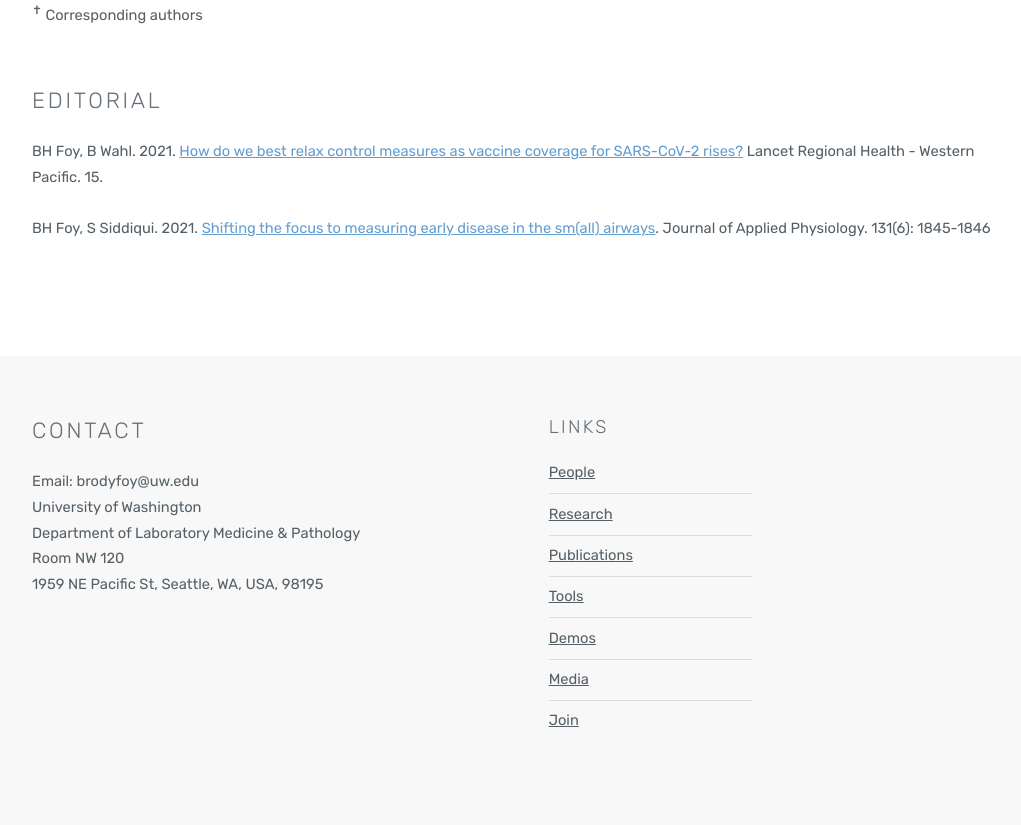
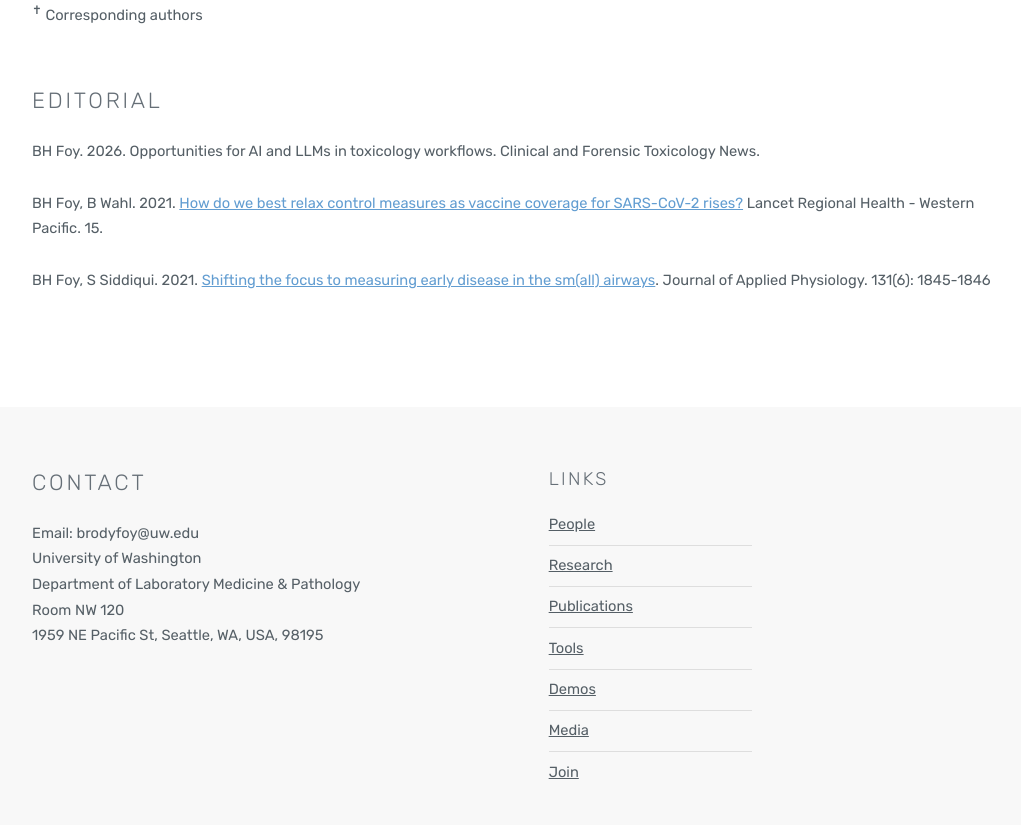
Before and after one commit to BrodyFoy/lab-website, a plain HTML site: page publications.html in a window 1280 px wide. Shown: the part 4017-4842 px from the top of the page, without its empty margins (128-1149 px from the left). Drawn offline with Linux system fonts and the light colour scheme.

Commit message:
New publication

```diff
--- a/publications.html
+++ b/publications.html
@@ -97,7 +97,8 @@
 				<br><br>
 				</p>
 				<h2>EDITORIAL</h2>
-				<p> BH Foy, B Wahl. 2021. <a href="https://www.thelancet.com/journals/lanwpc/article/PIIS2666-6065(21)00180-2/fulltext">How do we best relax control measures as vaccine coverage for SARS-CoV-2 rises?</a> Lancet Regional Health - Western Pacific. 15.
+				<p> BH Foy. 2026. Opportunities for AI and LLMs in toxicology workflows. Clinical and Forensic Toxicology News.
+					<br><br> BH Foy, B Wahl. 2021. <a href="https://www.thelancet.com/journals/lanwpc/article/PIIS2666-6065(21)00180-2/fulltext">How do we best relax control measures as vaccine coverage for SARS-CoV-2 rises?</a> Lancet Regional Health - Western Pacific. 15.
 					<br><br> BH Foy, S Siddiqui. 2021. <a href="https://journals.physiology.org/doi/full/10.1152/japplphysiol.00762.2021">Shifting the focus to measuring early disease in the sm(all) airways</a>. Journal of Applied Physiology. 131(6): 1845-1846
 					<br><br>
 				</p>
```
